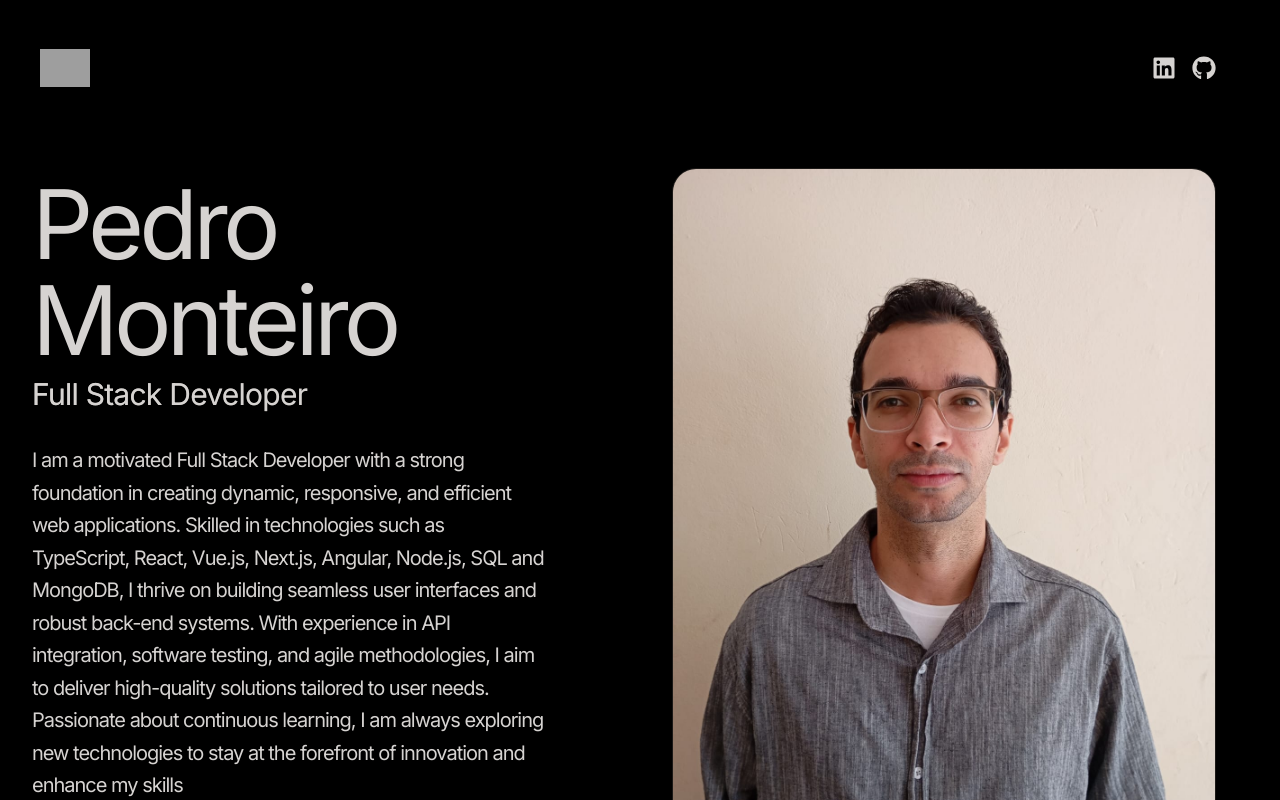
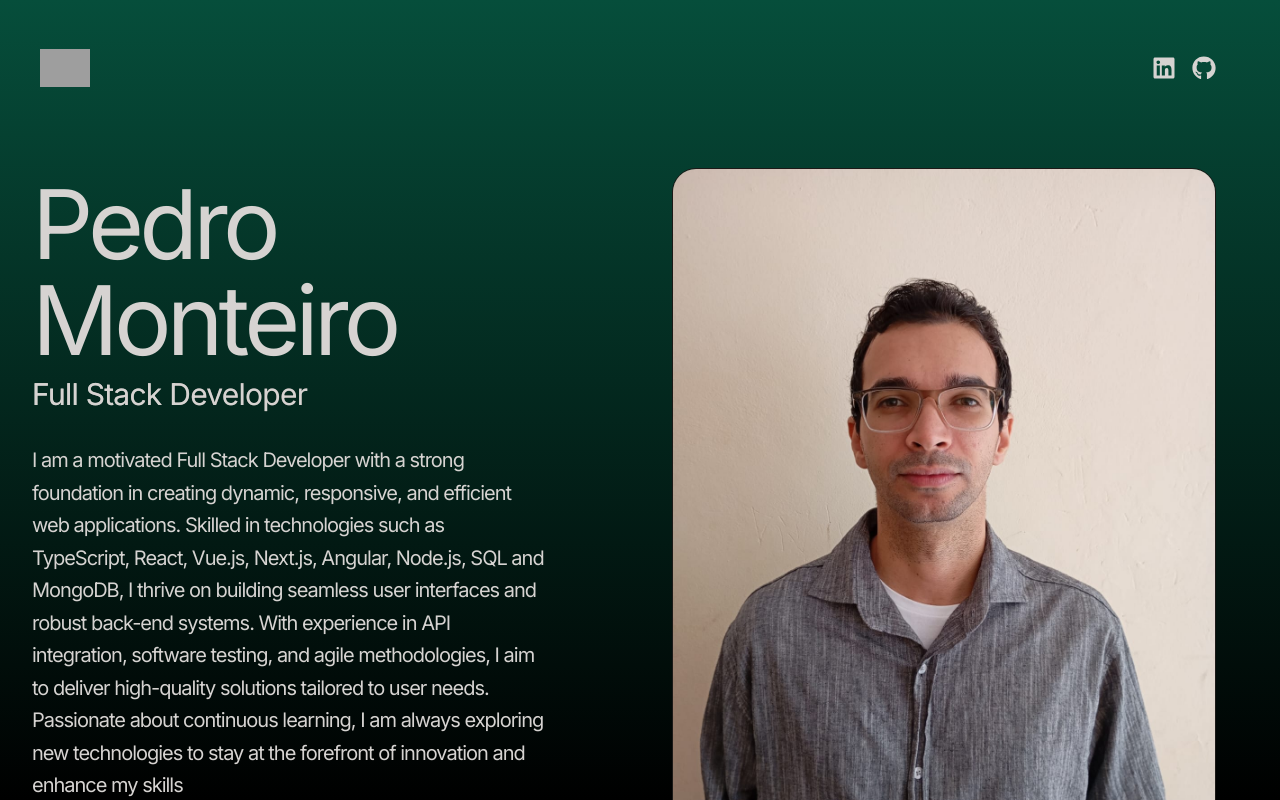
Before and after one commit to PedroMJK/my-portfolio-web, a React (Vite) app: page / in a window 1280 px wide. Shown: the top 800 px of the page. Built offline with nearby package versions, Linux system fonts and the light colour scheme; grey boxes are pictures that could not be loaded.

Commit message:
update background color

```diff
--- a/src/App.jsx
+++ b/src/App.jsx
@@ -11,8 +11,8 @@ const App = () => {
   return (
     <div className='overflow-x-hidden text-stone-300 antialiased'>
       <div className='fixed inset-0 -z-10'>
-        <div className='relative h-full w-full bg-black'>
-          <div className='absolute bottom-0 left-0 right-0 top-0 bg-[linea-gradient(to_right,#4f4f4f2e_1px,transparent_1px,
+      <div className='relative h-full w-full bg-gradient-to-b from-emerald-900 to-black'>
+      <div className='absolute bottom-0 left-0 right-0 top-0 bg-[linea-gradient(to_right,#4f4f4f2e_1px,transparent_1px,
           linear-gradient_bottom,#8080800a_1px,tranparent_1px),
           bg-[size:14px_24px]'></div>
           <div className='absolute left-0 right-0 top-[-10%] h-[1000px] w-[1000px] rounded-full bg-[radial-gradient(cicle_400px_at_50%_300px,
```
